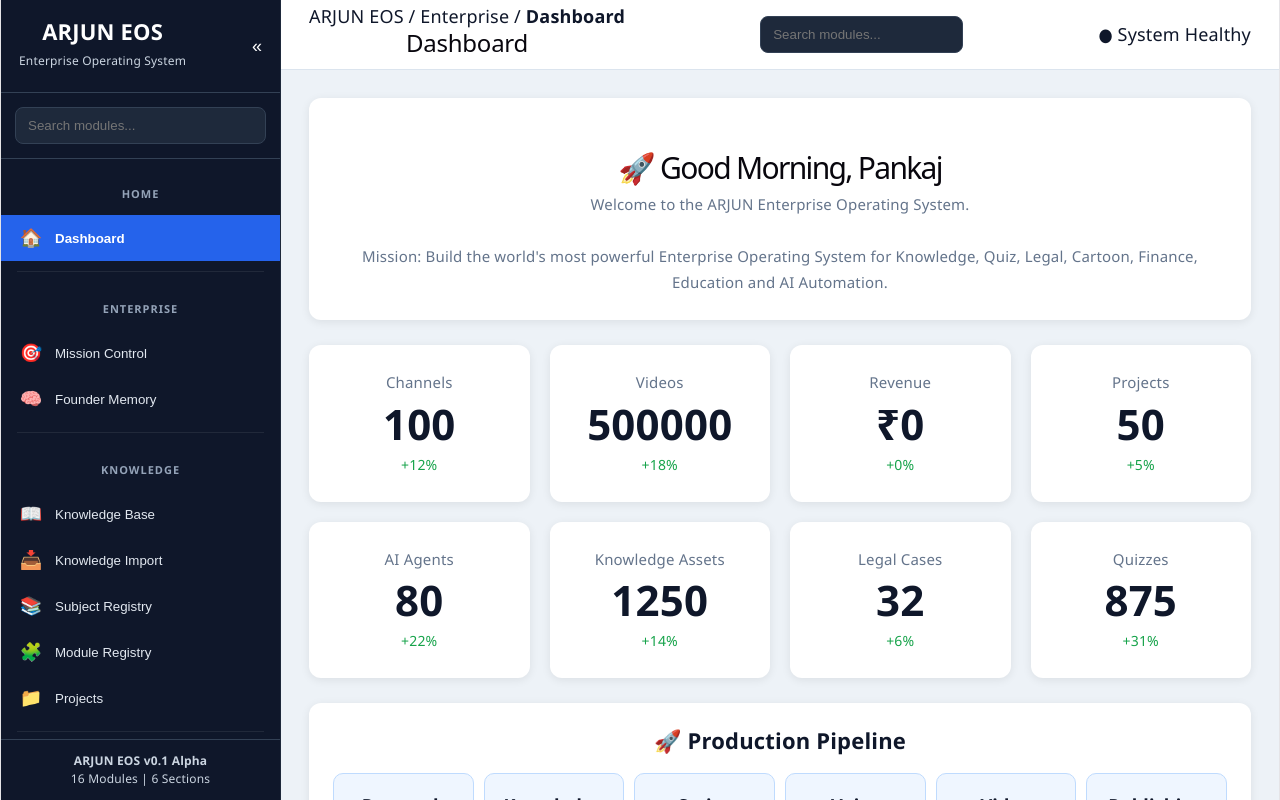
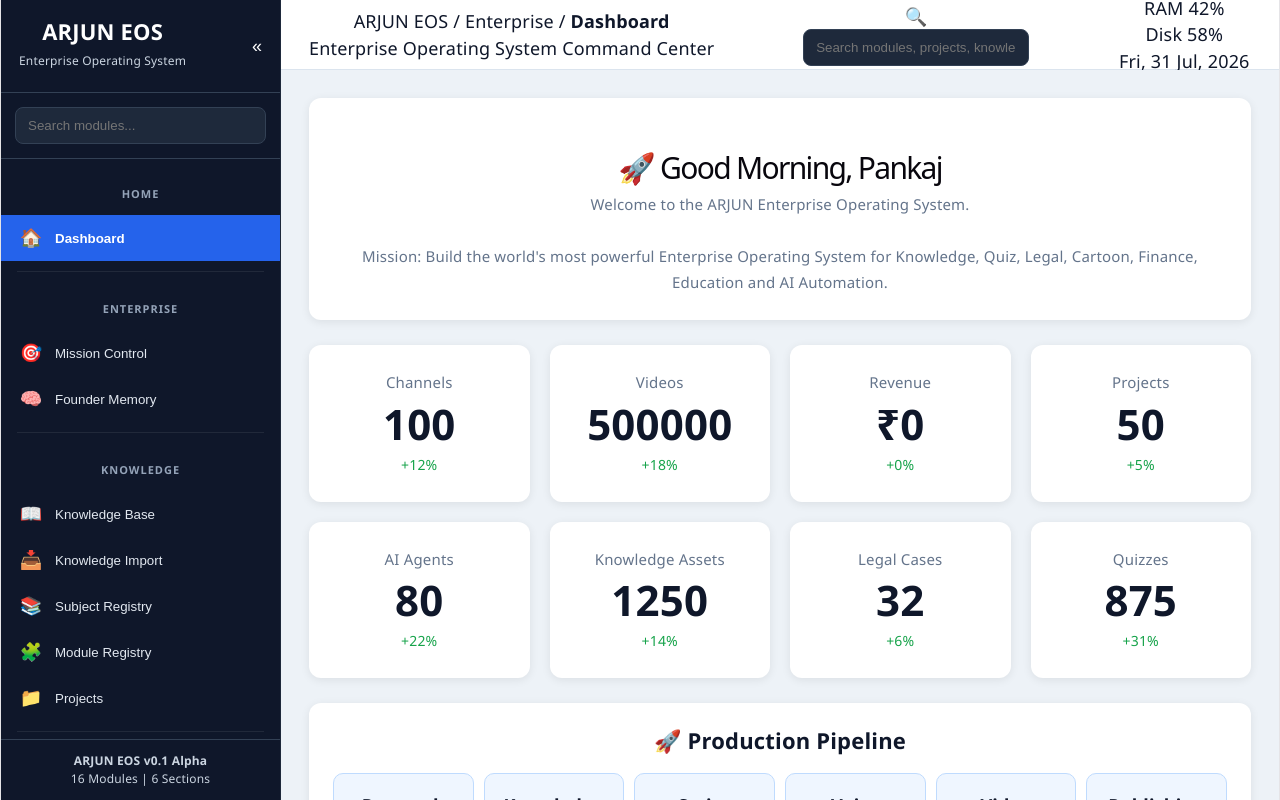
Before and after one commit to pankajnandlalsharma-afk/arjun-eos, a React (Vite) app: page / in a window 1280 px wide. Built offline with nearby package versions, Linux system fonts and the light colour scheme.

Commit message:
feat(layout): implement Enterprise Command Center top bar

```diff
--- a/src/layouts/TopBar.jsx
+++ b/src/layouts/TopBar.jsx
@@ -1,4 +1,4 @@
-import React from "react";
+import React, { useEffect, useState } from "react";
 
 const pageTitles = {
     dashboard: "Dashboard",
@@ -19,7 +19,32 @@ const pageTitles = {
 
 export default function TopBar({ currentPage }) {
 
+    const [now, setNow] = useState(new Date());
+
+    useEffect(() => {
+
+        const timer = setInterval(() => {
+
+            setNow(new Date());
+
+        }, 1000);
+
+        return () => clearInterval(timer);
+
+    }, []);
+
     const title = pageTitles[currentPage] || "Dashboard";
+
+    const date = now.toLocaleDateString("en-IN", {
+
+        weekday: "short",
+        day: "2-digit",
+        month: "short",
+        year: "numeric"
+
+    });
+
+    const time = now.toLocaleTimeString("en-IN");
 
     return (
 
@@ -30,35 +55,81 @@ export default function TopBar({ currentPage }) {
                 <div className="breadcrumb">
 
                     ARJUN EOS
+
                     <span className="separator"> / </span>
 
                     Enterprise
+
                     <span className="separator"> / </span>
 
                     <strong>{title}</strong>
 
                 </div>
 
-                <h2>{title}</h2>
+                <div className="page-description">
+
+                    Enterprise Operating System Command Center
+
+                </div>
 
             </div>
 
             <div className="topbar-center">
 
-                <input
-                    className="enterprise-search"
-                    placeholder="Search modules..."
-                />
+                <div className="search-wrapper">
+
+                    <span className="search-icon">🔍</span>
+
+                    <input
+                        className="enterprise-search"
+                        placeholder="Search modules, projects, knowledge...   (Ctrl + K)"
+                    />
+
+                </div>
 
             </div>
 
             <div className="topbar-right">
 
-                <div className="status online">
+                <div className="system-health">
 
-                    ● System Healthy
+                    <span className="health-dot"></span>
+
+                    <span>System Healthy</span>
 
                 </div>
+
+                <div className="system-info">
+
+                    <div>CPU 14%</div>
+                    <div>RAM 42%</div>
+                    <div>Disk 58%</div>
+
+                </div>
+
+                <div className="date-time">
+
+                    <div>{date}</div>
+
+                    <div>{time}</div>
+
+                </div>
+
+                <button
+                    className="topbar-button"
+                    title="Notifications">
+
+                    🔔
+
+                </button>
+
+                <button
+                    className="topbar-button"
+                    title="Settings">
+
+                    ⚙️
+
+                </button>
 
             </div>
 
```
